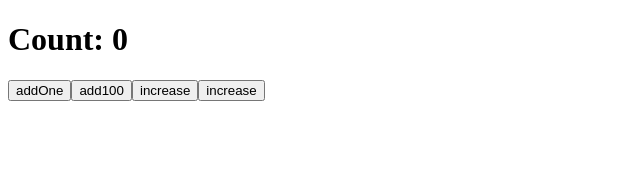
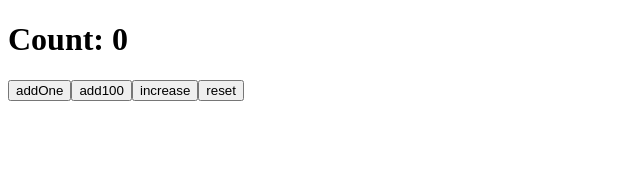
Before and after one commit to mate-academy/react_counter, a React (Create React App) app: page / in a window 1280 px wide. Shown: the top 170 px of the page, without its empty margins (0-640 px from the left). Built offline with nearby package versions, Linux system fonts and the light colour scheme; the HTML template or start-up script is replaced by a standard one.

Commit message:
Save => fixed button`s name

```diff
--- a/src/App.tsx
+++ b/src/App.tsx
@@ -74,7 +74,7 @@ class App extends React.Component<{}, State> {
             type="button"
             onClick={this.reset}
           >
-            increase
+            reset
           </button>
         </div>
       </>
```
